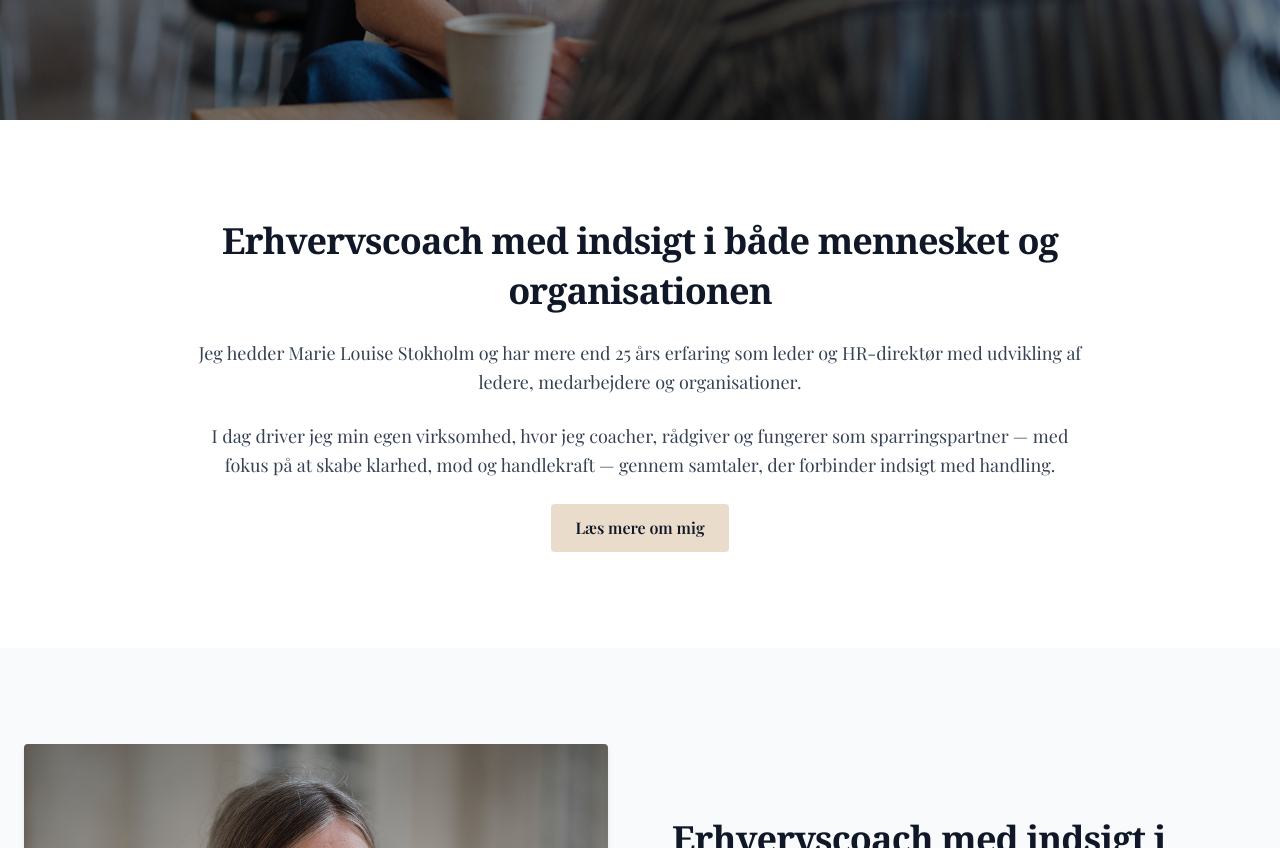
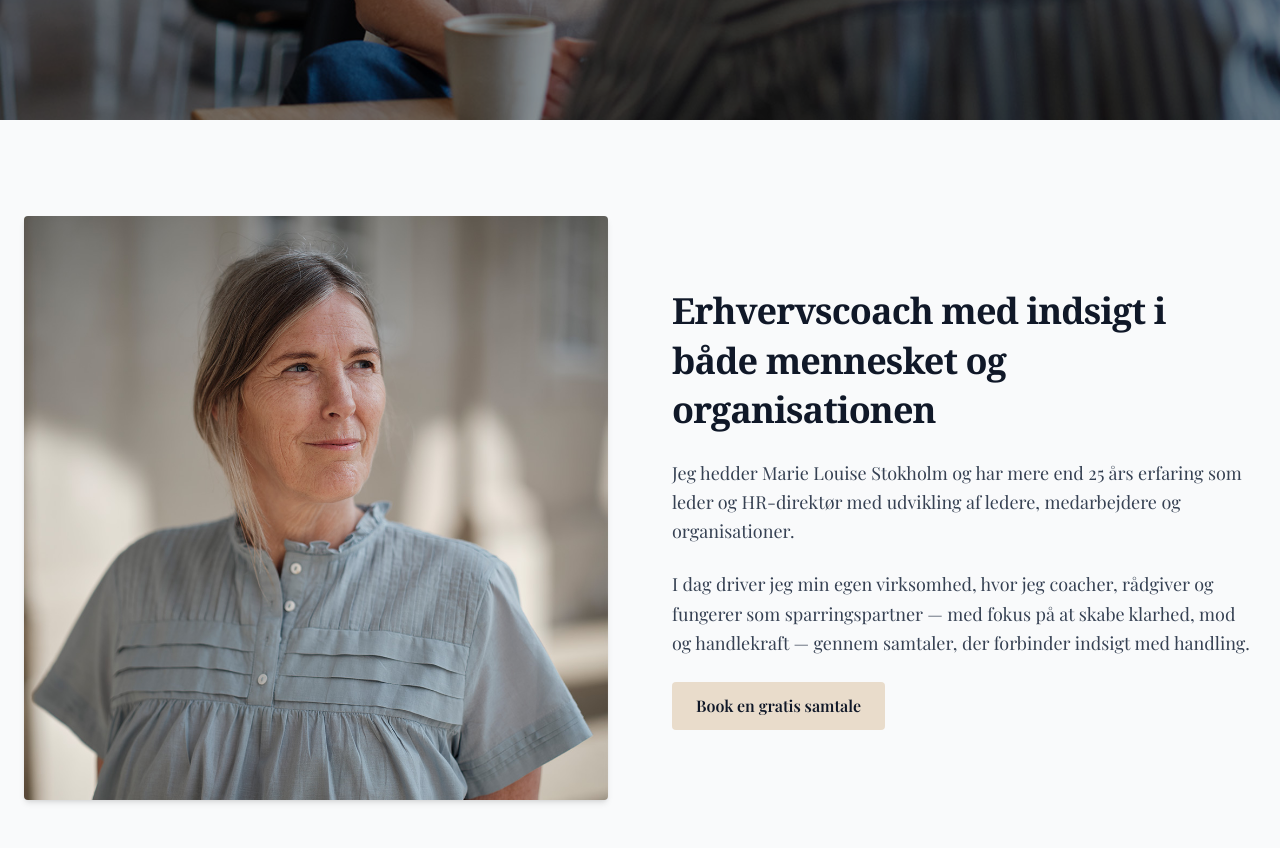
Before and after one commit to nordic-agency/marielouisestokholm, a Next.js app: page / in a window 1280 px wide. Shown: the part 680-1528 px from the top of the page. Built offline with nearby package versions, Linux system fonts and the light colour scheme.

Commit message:
Revision: Fjern duplikerede Om mig teaser sektion

```diff
--- a/src/app/page.tsx
+++ b/src/app/page.tsx
@@ -112,27 +112,6 @@ export default function Home() {
             <br />— eller måske burde være det
           </h1>
           <p className="text-lg md:text-xl leading-relaxed text-white/90">Samtaler, der skaber retning. Med dig – og for dig.</p>
-        </div>
-      </section>
-
-      {/* Om mig teaser sektion */}
-      <section className="py-24 px-6 bg-white text-gray-900">
-        <div className="max-w-4xl mx-auto text-center space-y-6">
-          <h2 className="text-3xl md:text-4xl font-serif font-bold text-gray-900 leading-snug tracking-tight">
-            Erhvervscoach med indsigt i både mennesket og organisationen
-          </h2>
-          <p className="text-lg leading-relaxed text-gray-700">
-            Jeg hedder Marie Louise Stokholm og har mere end 25 års erfaring som leder og HR-direktør med udvikling af ledere, medarbejdere og organisationer.
-          </p>
-          <p className="text-lg leading-relaxed text-gray-700">
-            I dag driver jeg min egen virksomhed, hvor jeg coacher, rådgiver og fungerer som sparringspartner — med fokus på at skabe klarhed, mod og handlekraft — gennem samtaler, der forbinder indsigt med handling.
-          </p>
-          <a
-            href="/om-mig"
-            className="inline-block bg-[#e9dccb] hover:bg-[#d7c3ad] text-gray-900 font-semibold py-3 px-6 rounded transition"
-          >
-            Læs mere om mig
-          </a>
         </div>
       </section>
 
```
